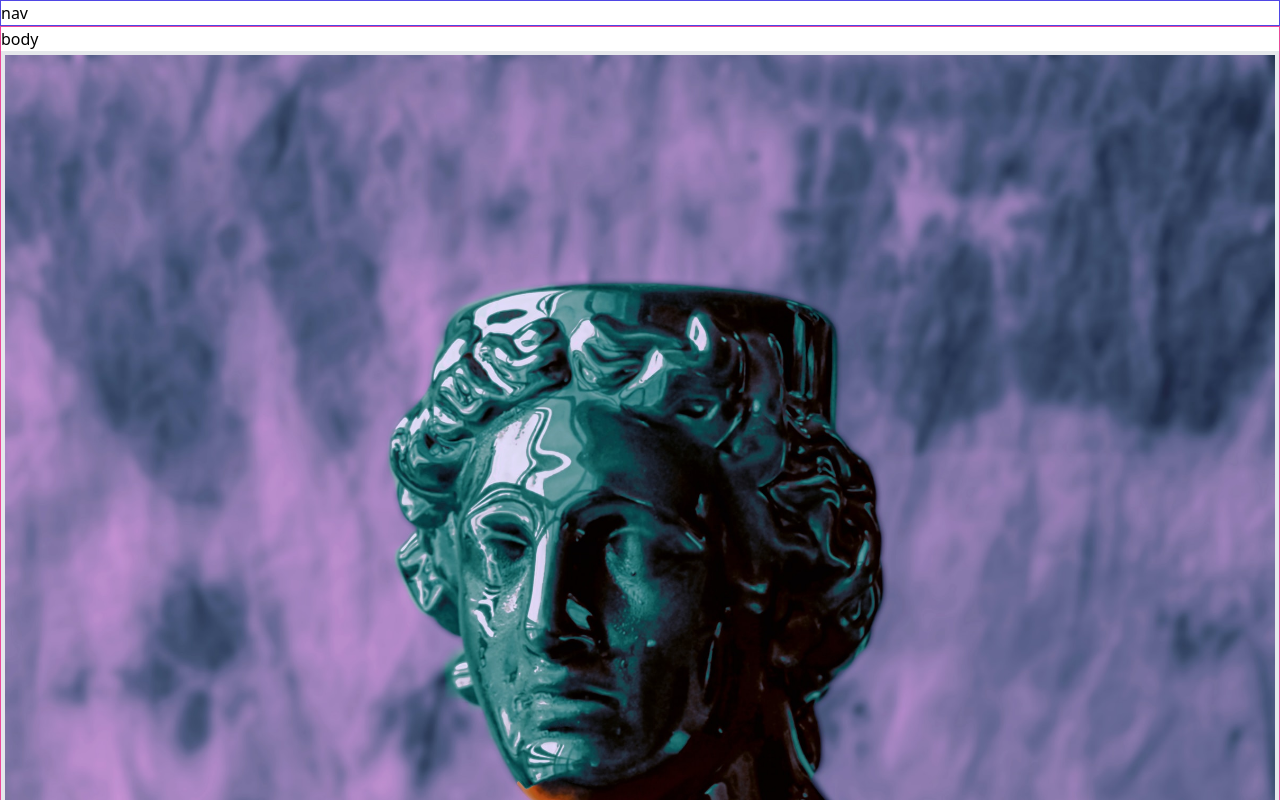
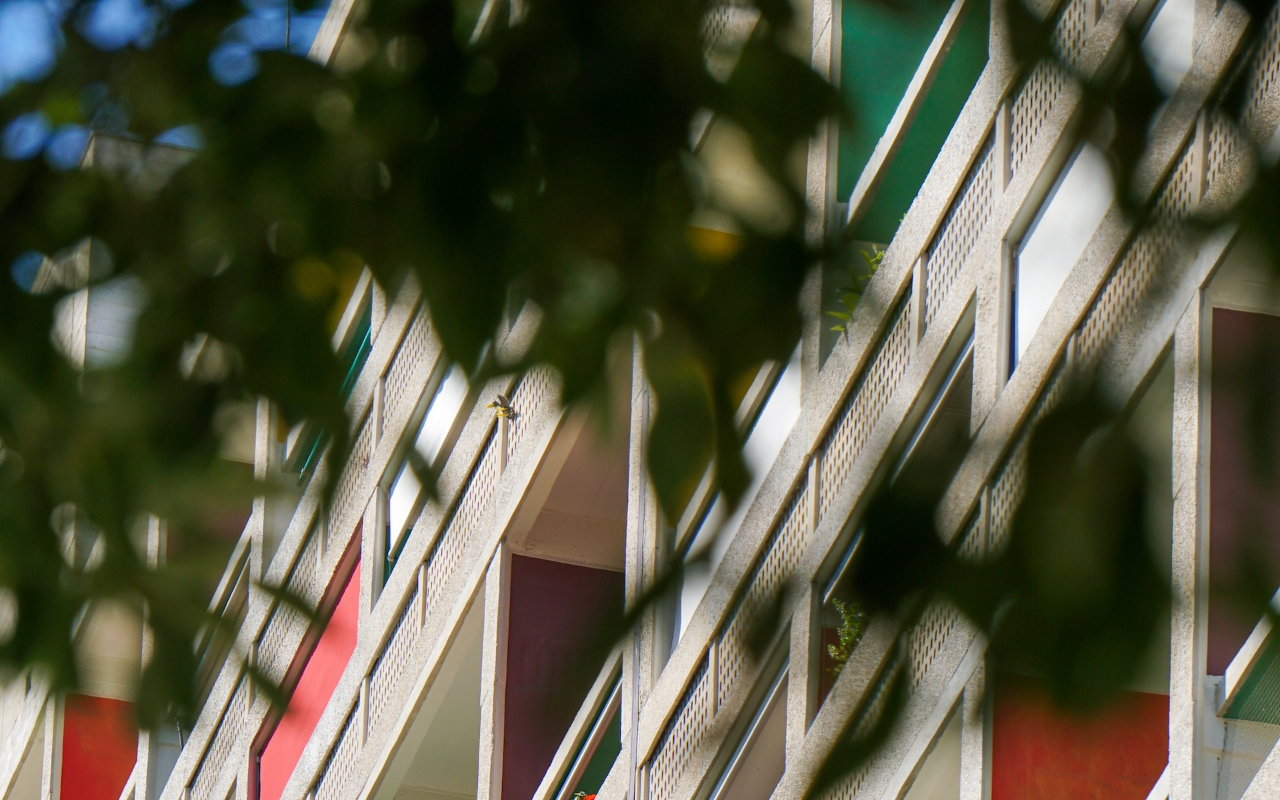
Before and after one commit to techighpark/vue-ts-starter-pack, a Vue app: page / in a window 1280 px wide. Shown: the top 800 px of the page. Built offline with nearby package versions, Linux system fonts and the light colour scheme.

Commit message:
transition

```diff
--- a/src/App.vue
+++ b/src/App.vue
@@ -1,17 +1,23 @@
 <template>
   <div class="bg-white">
-    <header ref="headerRef" class="border border-indigo-600">
+    <!-- <header ref="headerRef" class="border border-indigo-600">
       <nav>nav</nav>
-    </header>
-    <body ref="bodyRef" class="border border-pink-500">
-      body
-      <section class="relative border-4 h-fit w-fit">
-        <img src="./assets/image1.jpg" alt="" />
-        <div class="absolute">VUE LAYOUT TEMPLATE</div>
-      </section>
-      <section>
-        <title class="z-50 bg-white">asdfsdf</title>
-        <img src="./assets/image2.jpg" alt="" />
+    </header> -->
+    <body ref="bodyRef" class="bg-pink-500">
+      <section class="relative">
+        <img
+          id="firstImage"
+          ref="firstImage"
+          class="absolute"
+          src="./assets/image1.jpg"
+          alt=""
+        />
+        <img
+          ref="secondImage"
+          class="absolute"
+          src="./assets/image2.jpg"
+          alt=""
+        />
       </section>
     </body>
     <footer></footer>
@@ -19,10 +25,32 @@
 </template>
 
 <script setup lang="ts">
-import { Ref, ref } from "vue";
+import { Ref, onMounted, ref } from "vue";
 
-const headerRef: Ref<HTMLElement | null> = ref(null);
+// const headerRef: Ref<HTMLElement | null> = ref(null);
 const bodyRef: Ref<HTMLElement | null> = ref(null);
+const firstImage: Ref<HTMLElement | null> = ref(null);
+const secondImage: Ref<HTMLElement | null> = ref(null);
+
+onMounted(() => {
+  if (secondImage.value) {
+    secondImage.value.style.opacity = "1";
+  }
+});
+addEventListener("scroll", (_: Event) => {
+  const rect = document.body.getBoundingClientRect();
+  if (rect.top < -200) {
+    if (secondImage.value) {
+      secondImage.value.style.transition = "opacity 0.5s ease-in-out"; // transition 설정
+      secondImage.value.style.opacity = "0";
+    }
+  } else {
+    if (secondImage.value) {
+      secondImage.value.style.transition = "opacity 0.5s ease-in-out"; // transition 설정
+      secondImage.value.style.opacity = "1";
+    }
+  }
+});
 
 // const vFocus = {
 //   mounted: (el: HTMLElement): void => el.focus(),
```
